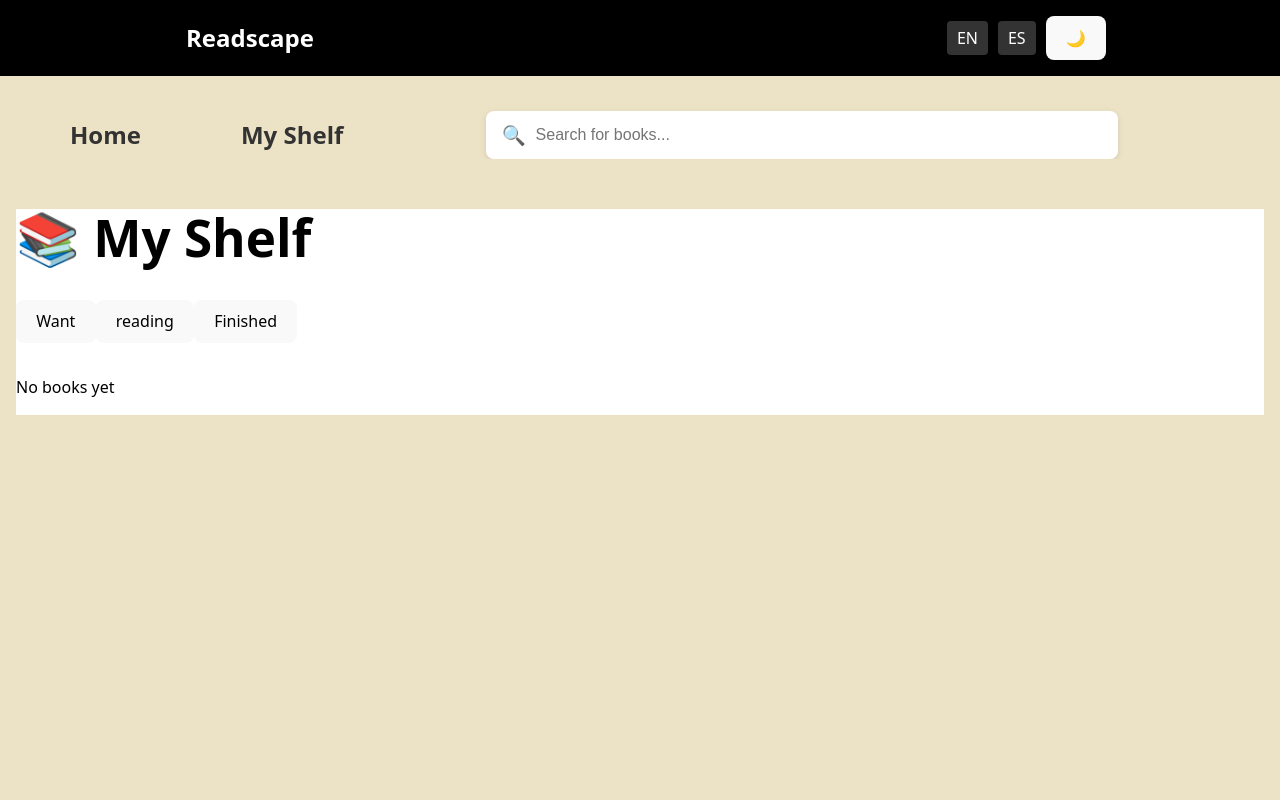
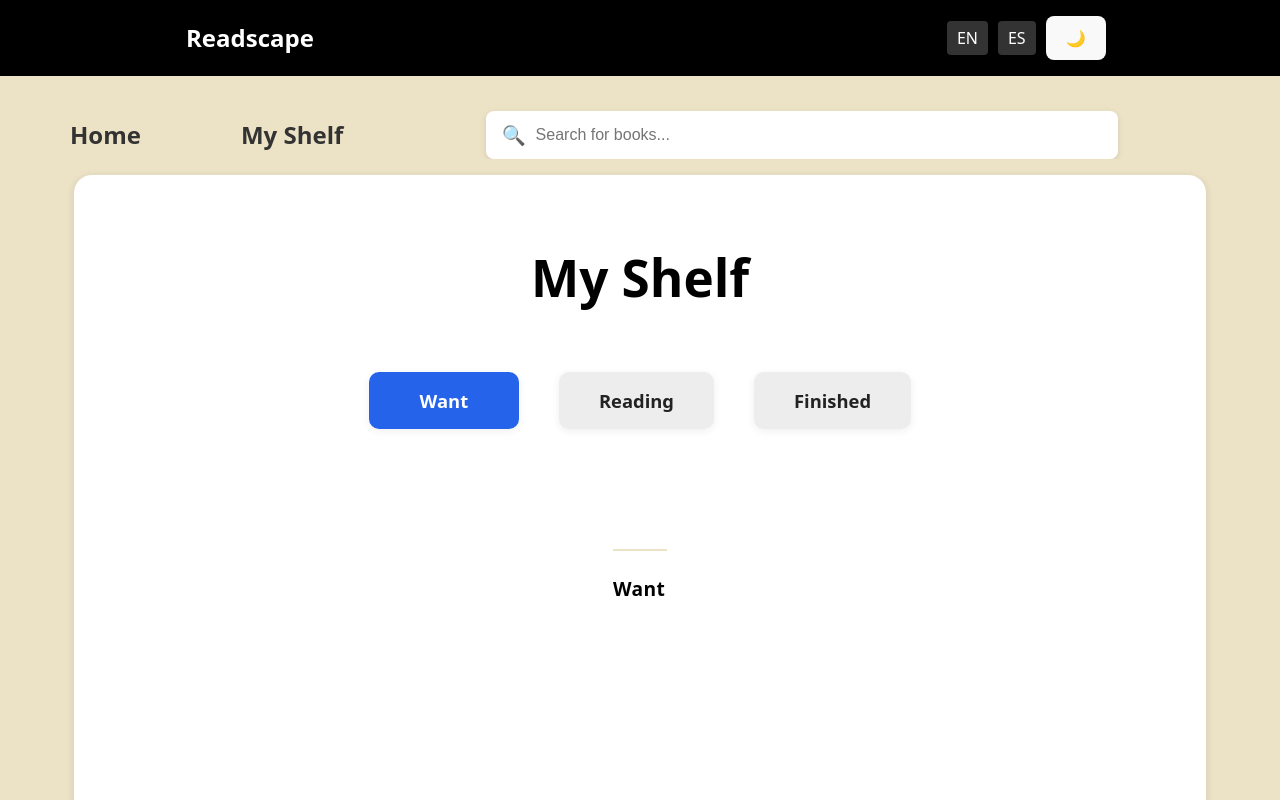
Before and after one commit to cocoroskaeli/readscape, a React (Vite) app: page /shelf in a window 1280 px wide. Shown: the top 800 px of the page. Built offline with nearby package versions, Linux system fonts and the light colour scheme.

Commit message:
Myshelf1

```diff
--- a/src/components/CategoryRow.tsx
+++ b/src/components/CategoryRow.tsx
@@ -19,7 +19,6 @@ export default function CategoryRow({
   const pagedBooks = books.slice(page * itemsPerPage, (page + 1) * itemsPerPage);
 
   const scrollLeft = () => setPage((p) => Math.max(p - 1, 0));
-
   const scrollRight = () =>
     setPage((p) => Math.min(p + 1, Math.floor((books.length - 1) / itemsPerPage)));
 
@@ -30,6 +29,7 @@ export default function CategoryRow({
       </div>
 
       <div className="books-row-wrapper">
+        {/* Лево копче */}
         <button
           onClick={scrollLeft}
           aria-label="Scroll left"
@@ -38,10 +38,17 @@ export default function CategoryRow({
         >
           <svg viewBox="0 0 24 24" fill="none" stroke="currentColor" aria-hidden="true">
             <circle cx="12" cy="12" r="12" fill="#fff" opacity="0.7" />
-            <path strokeLinecap="round" strokeLinejoin="round" strokeWidth={2} d="M15 19l-7-7 7-7" stroke="#088bcd" />
+            <path
+              strokeLinecap="round"
+              strokeLinejoin="round"
+              strokeWidth={2}
+              d="M15 19l-7-7 7-7"
+              stroke="#088bcd"
+            />
           </svg>
         </button>
 
+        {/* Книги + празни слотови */}
         <div className="row-fixed">
           {loading
             ? Array.from({ length: itemsPerPage }).map((_, i) => (
@@ -51,19 +58,36 @@ export default function CategoryRow({
                   <div className="skeleton-text short" />
                 </div>
               ))
-            : pagedBooks.map((book) => (
-                <div key={book.key} className="book-item" style={{ flex: `0 0 ${100 / itemsPerPage}%` }}>
+            : pagedBooks.map((book) =>
+                book.empty ? (
+                  <div
+                    key={book.key}
+                    className="book-item empty-slot"
+                    style={{ flex: `0 0 ${100 / itemsPerPage}%` }}
+                  />
+                ) : (
+                  <div
+                    key={book.key}
+                    className="book-item"
+                    style={{ flex: `0 0 ${100 / itemsPerPage}%` }}
+                  >
                     <BookCard
                       bookKey={book.key}
                       title={book.title}
-                    author={book.authors?.[0]?.name || book.author_name?.[0] || "Unknown"}
+                      author={
+                        book.authors?.[0]?.name ||
+                        book.author_name?.[0] ||
+                        "Unknown"
+                      }
                       year={book.first_publish_year}
                       coverId={book.cover_i || book.cover_id || null}
                     />
                   </div>
-              ))}
+                )
+              )}
         </div>
 
+        {/* Десно копче */}
         <button
           onClick={scrollRight}
           aria-label="Scroll right"
@@ -72,7 +96,13 @@ export default function CategoryRow({
         >
           <svg viewBox="0 0 24 24" fill="none" stroke="currentColor" aria-hidden="true">
             <circle cx="12" cy="12" r="12" fill="#fff" opacity="0.7" />
-            <path strokeLinecap="round" strokeLinejoin="round" strokeWidth={2} d="M9 5l7 7-7 7" stroke="#088bcd" />
+            <path
+              strokeLinecap="round"
+              strokeLinejoin="round"
+              strokeWidth={2}
+              d="M9 5l7 7-7 7"
+              stroke="#088bcd"
+            />
           </svg>
         </button>
       </div>
--- /dev/null
+++ b/src/components/ShelfCategory.tsx
@@ -0,0 +1,35 @@
+import React from "react";
+import CategoryRow from "../components/CategoryRow";
+
+interface ShelfCategoryProps {
+  title: string;
+  books: Array<{
+    key: string;
+    title: string;
+    author?: string;
+    year?: number;
+    coverId?: number;
+  }>;
+  loading?: boolean;
+}
+
+const ShelfCategory: React.FC<ShelfCategoryProps> = ({ title, books, loading }) => {
+  const formattedBooks = books.map((book) => ({
+    key: book.key,
+    title: book.title,
+    author_name: book.author ? [book.author] : [],
+    cover_i: book.coverId,
+    first_publish_year: book.year,
+  }));
+
+  return (
+    <CategoryRow
+      title={title}
+      books={formattedBooks}
+      loading={loading ?? false}
+      itemsPerPage={5}
+    />
+  );
+};
+
+export default ShelfCategory;
--- a/src/locales/en.json
+++ b/src/locales/en.json
@@ -5,6 +5,7 @@
   "details": "Details",
   "want": "Want",
   "read": "Read",
+  "reading":"Reading",
   "finished": "Finished",
   "undo": "Undo",
   "alreadyInShelf": "You already have this book in your shelf",
--- a/src/pages/Home.css
+++ b/src/pages/Home.css
@@ -1371,3 +1371,85 @@ body, html, #root {
   align-items: center;
   padding: 12px;
 }
+
+.shelf-tabs {
+  display: flex;
+  flex-direction: column;
+  align-items: center;
+  gap: 32px; /* или пробај со 40px за уште поголема оддалеченост */
+  margin-bottom: 30px;
+}
+.shelf-tab-btn {
+  padding: 18px 48px;
+  min-width: 180px;
+  font-size: 1.15rem;
+  border-radius: 12px;
+  box-shadow: 0 1px 6px rgba(0,0,0,0.09);
+  border: none;
+  font-weight: 600;
+  transition: background 0.2s;
+}
+.shelf-tab-btn.active {
+  background: #2563eb;
+  color: white;
+}
+.shelf-tab-btn:not(.active) {
+  background: #ededed;
+  color: #222;
+}
+
+.shelf-tabs {
+  display: flex;
+  justify-content: center;
+  gap: 24px; /* растојание меѓу копчињата */
+  margin-bottom: 32px;
+}
+
+.shelf-tab-btn {
+  padding: 12px 28px;
+  border-radius: 8px;
+  font-weight: 600;
+  border: none;
+  cursor: pointer;
+}
+
+.shelf-tab-btn.active {
+  background-color: #2563eb;
+  color: white;
+}
+
+.shelf-tab-btn:not(.active) {
+  background-color: #e5e7eb;
+  color: #1f2937;
+}
+.shelf-tabs {
+  display: flex;
+  flex-direction: row;
+  justify-content: center;
+  gap: 40px;
+  margin-bottom: 40px;
+}
+.shelf-tab-btn {
+  padding: 16px 40px;
+  min-width: 150px;
+  font-size: 1.15rem;
+  border-radius: 10px;
+  font-weight: 600;
+  box-shadow: 0 2px 8px #0001;
+  border: none;
+  transition: background 0.2s;
+}
+.shelf-tab-btn.active {
+  background: #2563eb;
+  color: #fff;
+}
+.shelf-tab-btn:not(.active) {
+  background: #ededed;
+  color: #222;
+}
+
+.empty-slot {
+  border: 2px dashed #ccc;
+  border-radius: 12px;
+  height: 360px; /* исто како book-item */
+}
--- a/src/pages/MyShelf.tsx
+++ b/src/pages/MyShelf.tsx
@@ -1,59 +1,36 @@
+import ShelfCategory from "../components/ShelfCategory";
+import { useShelfStore } from "../store/shelfStore";
+import { useTranslation } from "react-i18next";
 import { useState } from "react";
-import { useShelfStore } from "../store/shelfStore";
-import BookCard from "../components/BookCard";
-import { useTranslation } from "react-i18next";
-
 export default function MyShelf() {
   const { shelf } = useShelfStore();
-  const [activeTab, setActiveTab] = useState<"want" | "reading" | "finished">(
-    "want"
-  );
   const { t } = useTranslation();
-
+  const [activeTab, setActiveTab] = useState<"want" | "reading" | "finished">("want");
   const tabs = ["want", "reading", "finished"] as const;
-
-  const renderBooks = (books: typeof shelf.want) =>
-    books.length === 0 ? (
-      <p>{t("noBooksYet")}</p>
-    ) : (
-      books.map((book) => (
-        <BookCard
-          key={book.key}
-          bookKey={book.key}
-          title={book.title}
-          author={book.author || t("unknownAuthor")}
-          year={book.year}
-          coverId={book.coverId}
-        />
-      ))
-    );
 
   return (
     <div
-      className="p-4"
+      className="p-4 center-container"
       style={{ backgroundColor: "var(--bg-color)", color: "var(--text-color)" }}
     >
-      <h1 className="text-xl font-bold mb-4">📚 {t("shelf")}</h1>
+      <h1 className="text-xl font-bold mb-4">{t("shelf")}</h1>
 
-      <div className="flex gap-4 mb-4">
+      {/* Промени го ова div и копчиња */}
+      <div className="shelf-tabs">
         {tabs.map((tab) => (
           <button
             key={tab}
             onClick={() => setActiveTab(tab)}
-            className={`px-4 py-2 font-semibold rounded ${
-              activeTab === tab ? "bg-blue-500 text-white" : "bg-gray-200"
-            }`}
+            className={`shelf-tab-btn${activeTab === tab ? " active" : ""}`}
           >
             {t(tab)}
           </button>
         ))}
       </div>
 
-      <div className="grid grid-cols-2 md:grid-cols-4 gap-4">
-        {activeTab === "want" && renderBooks(shelf.want)}
-        {activeTab === "reading" && renderBooks(shelf.reading)}
-        {activeTab === "finished" && renderBooks(shelf.finished)}
-      </div>
+      {activeTab === "want" && <ShelfCategory title={t("want")} books={shelf.want} />}
+      {activeTab === "reading" && <ShelfCategory title={t("reading")} books={shelf.reading} />}
+      {activeTab === "finished" && <ShelfCategory title={t("finished")} books={shelf.finished} />}
     </div>
   );
 }
--- a/src/store/shelfStore.ts
+++ b/src/store/shelfStore.ts
@@ -6,7 +6,7 @@ interface Book {
   title: string;
   author: string;
   year?: number;
-  coverId?: number;
+  coverId?: number | undefined;
 }
 
 interface Shelf {
```
Lines whose indentation alone changed are shown as unchanged.
